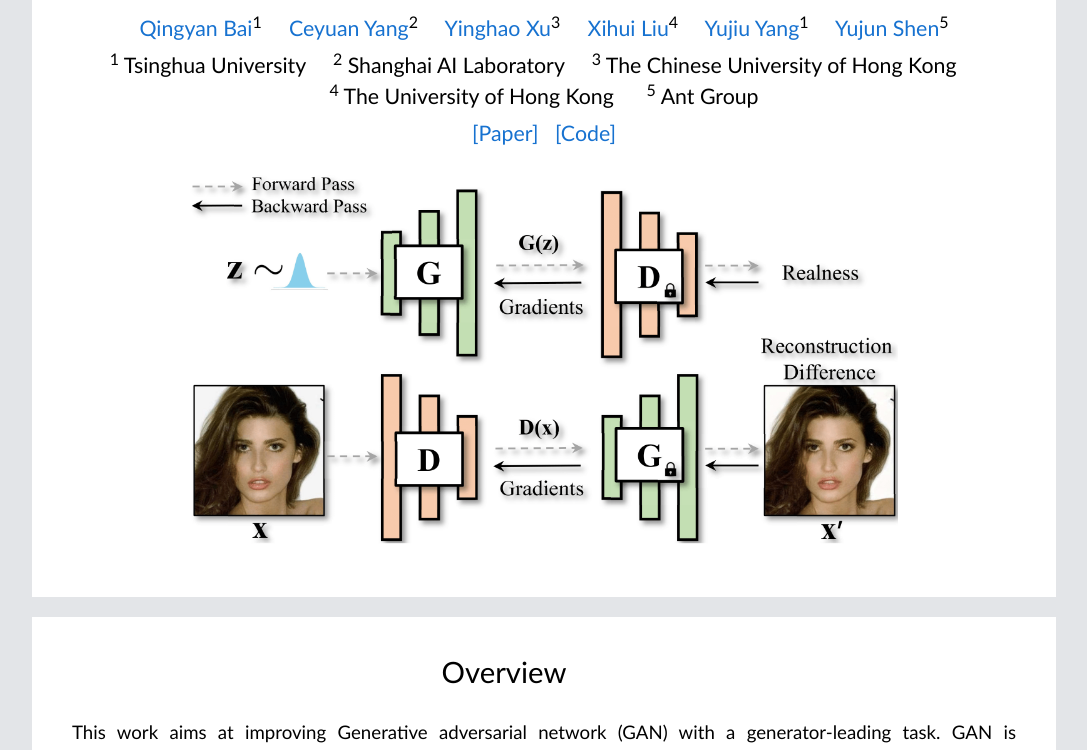
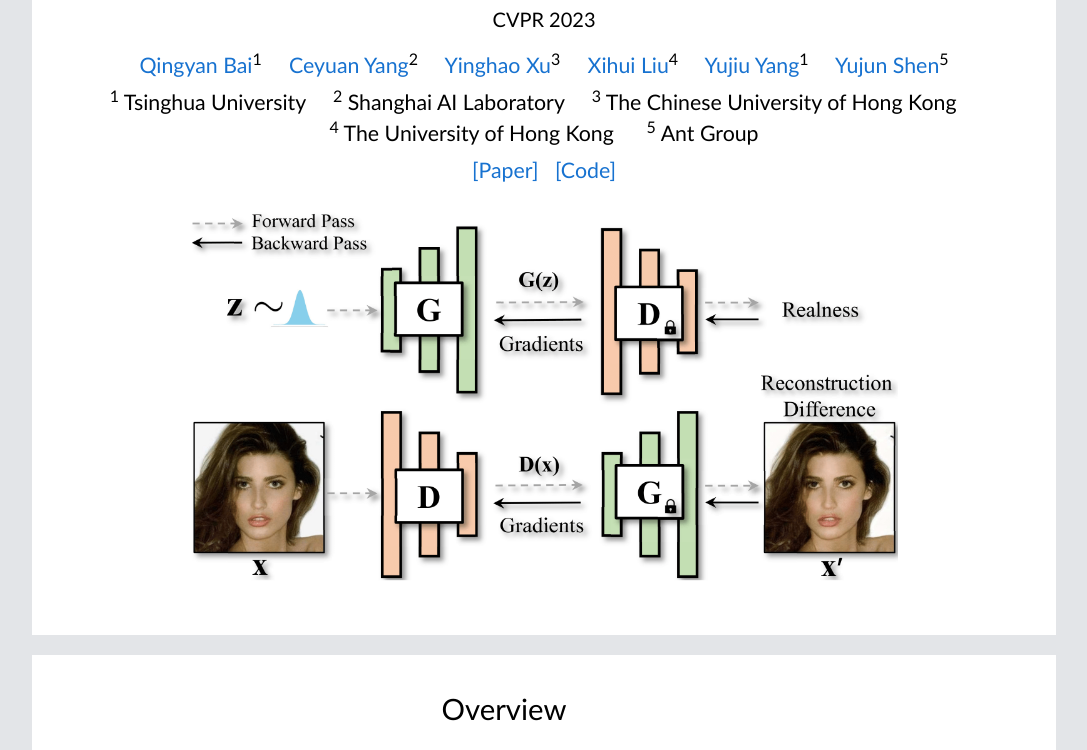
Before and after one commit to EzioBy/glead, a plain HTML site: page docs/index.html in a window 1280 px wide. Shown: the part 187-937 px from the top of the page, without its empty margins (96-1183 px from the left). Drawn offline with Linux system fonts and the light colour scheme.

Commit message:
Update BibTex.

```diff
--- a/docs/index.html
+++ b/docs/index.html
@@ -25,7 +25,7 @@
     <div class="title", style="padding-top: 35pt;min-width: 200px;">  <!-- Set padding as 10 if title is with two lines. -->
       GLeaD: Improving GANs with A Generator-Leading Task
     </div>
-   <!-- <h2 style="font-size:20px;text-align:center;"> ArXiv 2022 <h2> -->
+   <h2 style="font-size:20px;text-align:center;"> CVPR 2023 <h2>
   </div>
   <!-- === Title Ends === -->
   <div class="author">
```
Also changed, not shown: 1 other file.
